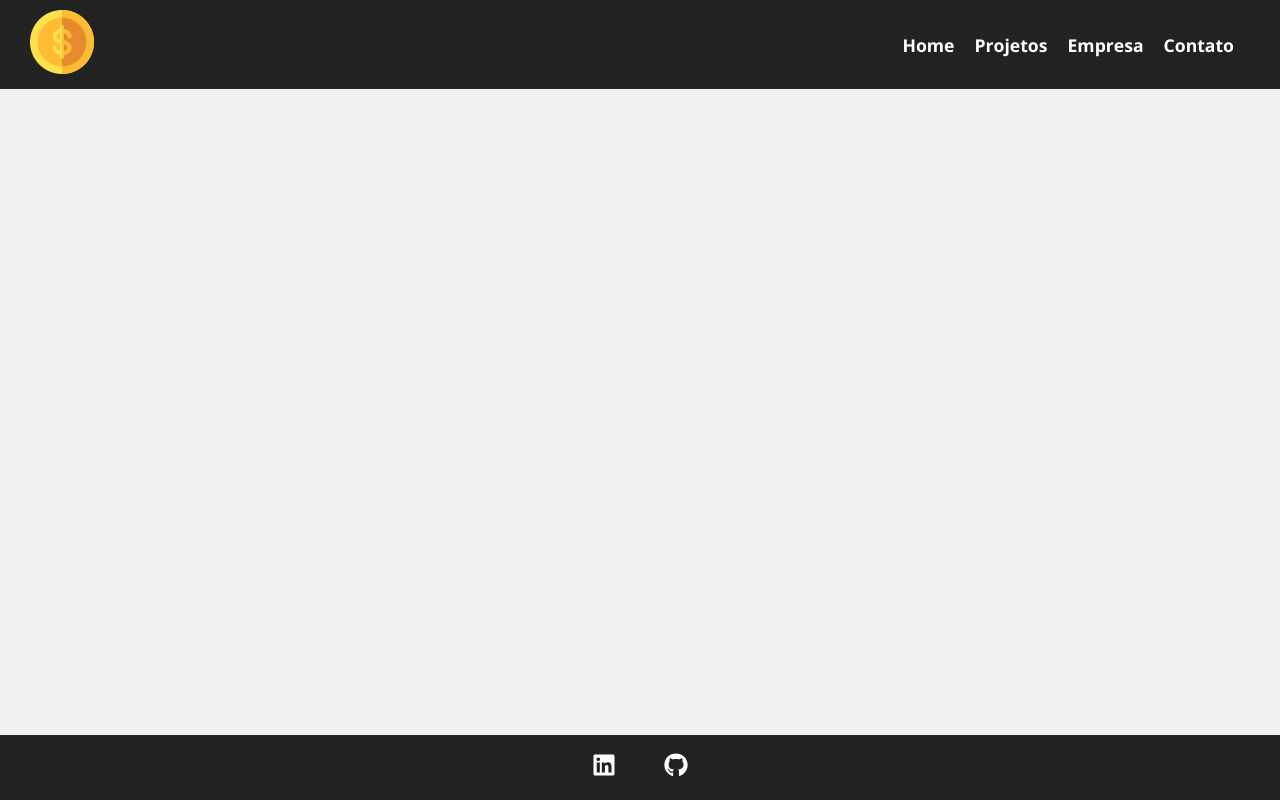
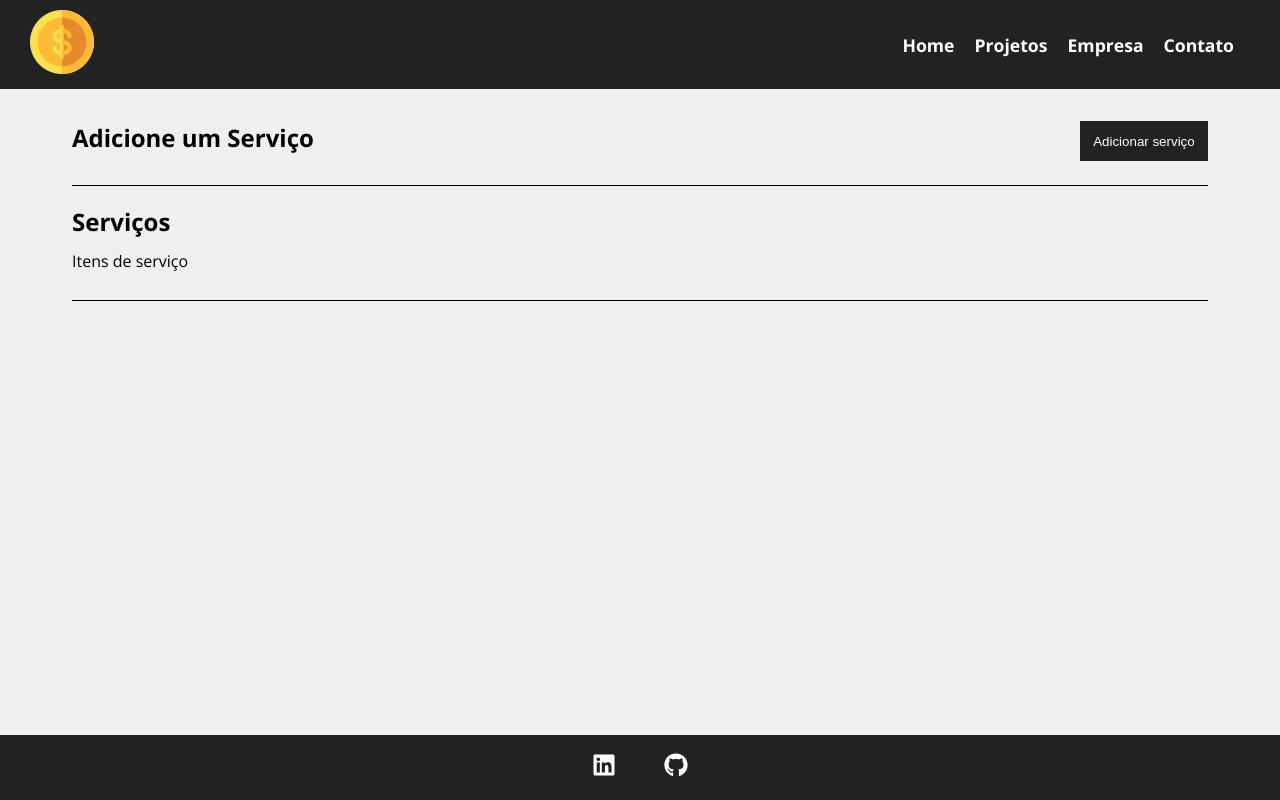
Before and after one commit to YudiYamada/gerenciador-de-projetos, a React (Vite) app: page /projeto/1 in a window 1280 px wide. Built offline with nearby package versions, Linux system fonts and the light colour scheme; no server answers.

Commit message:
feat: add service area to project

```diff
--- a/src/pages/Projeto/Projeto.jsx
+++ b/src/pages/Projeto/Projeto.jsx
@@ -8,6 +8,7 @@ import {
   ProjectsDetailsContainer,
   Button,
   ProjectInfo,
+  ServiceFormContainer,
 } from "./ProjetoStyles";
 import ProjetoForm from "../../components/Projeto/ProjetoForm";
 
@@ -15,6 +16,7 @@ function Projeto() {
   const { id } = useParams();
   const { project, setProject, loading } = useProject(id);
   const [showProject, setShowProject] = useState(false);
+  const [showServiceForm, setShowServiceForm] = useState(false);
   const [isEditing, setIsEditing] = useState(false);
   const [message, setMessage] = useState("");
   const [type, setType] = useState("");
@@ -76,9 +78,13 @@ function Projeto() {
     setIsEditing((prev) => !prev);
   }
 
+  function toggleServiceForm() {
+    setShowServiceForm((prev) => !prev);
+  }
+
   return (
     <ProjectsDetails>
-      {loading || !showProject ? <Loading /> : null}
+      {loading || (!showProject && <Loading />)}
       {message && <Message msg={message} type={type} />}
       {project && showProject && (
         <ProjectsDetailsContainer>
@@ -109,6 +115,19 @@ function Projeto() {
           )}
         </ProjectsDetailsContainer>
       )}
+      <ServiceFormContainer>
+        <h2>Adicione um Serviço</h2>
+        <Button onClick={toggleServiceForm}>
+          {!showServiceForm ? "Adicionar serviço" : "Fechar"}
+        </Button>
+        <ProjectInfo>
+          {showServiceForm && <div>Formulário do serviço</div>}
+        </ProjectInfo>
+      </ServiceFormContainer>
+      <h2>Serviços</h2>
+      <ServiceFormContainer>
+        <p>Itens de serviço</p>
+      </ServiceFormContainer>
     </ProjectsDetails>
   );
 }
```
